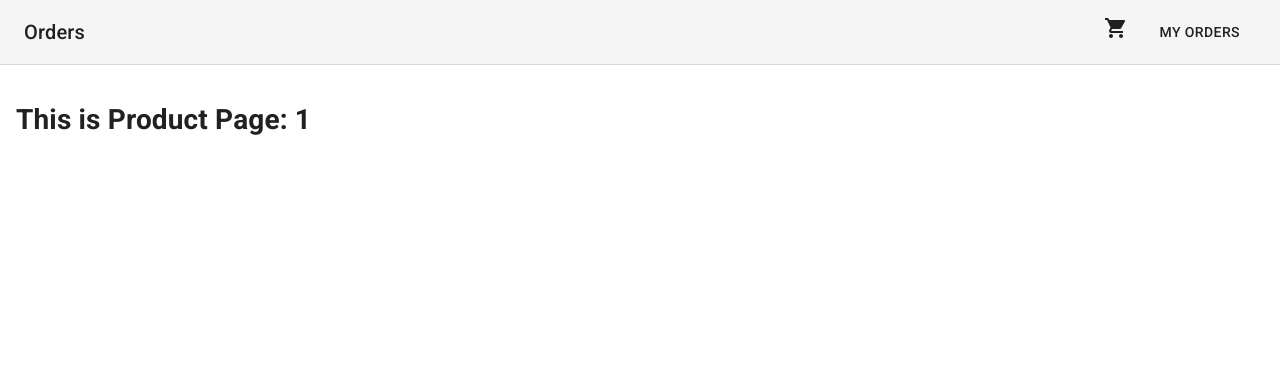
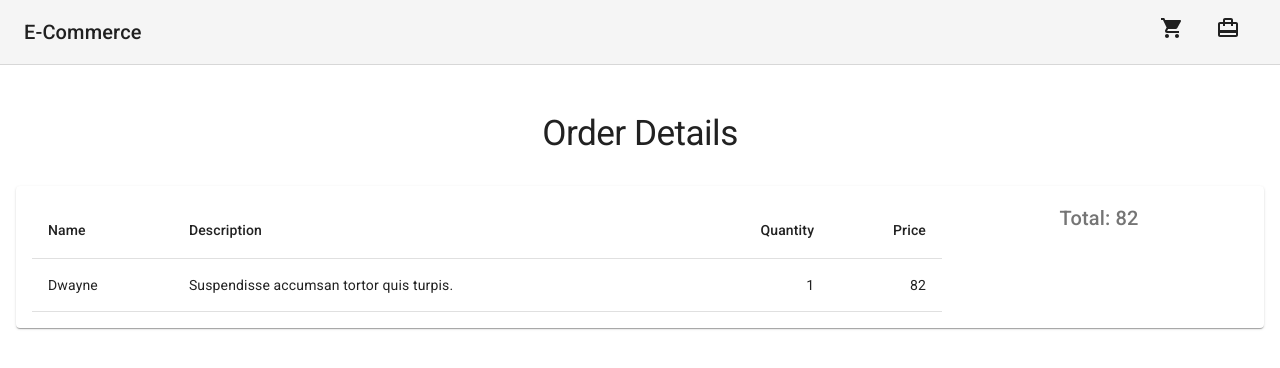
Before and after one commit to ismaelmiah/reactnext, a Next.js app: page /orders/1 in a window 1280 px wide. Shown: the top 368 px of the page. Built offline with nearby package versions, Linux system fonts and the light colour scheme.

Commit message:
Order Details Showes Correctly

```diff
--- a/components/Layout.js
+++ b/components/Layout.js
@@ -11,9 +11,10 @@ import { theme } from "../utils/styles";
 import ShoppingCartIcon from "@material-ui/icons/ShoppingCart";
 import { useStyles } from "../utils/styles";
 import { Badge } from "@material-ui/core";
-import  CartContext from "./cartContext";
+import CartContext from "./cartContext";
+import CardTravelIcon from "@material-ui/icons/CardTravel";
 
-export const Layout = ({ children, title="Home" }) => {
+export const Layout = ({ children, title = "Home" }) => {
   const classes = useStyles();
   const { cart } = useContext(CartContext);
   return (
@@ -45,7 +46,7 @@ export const Layout = ({ children, title="Home" }) => {
                 href="/"
                 className={classes.toolbarTitle}
               >
-                {`${title}`}
+                E-Commerce
               </Link>
             </NextLink>
             <nav>
@@ -74,7 +75,7 @@ export const Layout = ({ children, title="Home" }) => {
                   href="/orders"
                   className={classes.link}
                 >
-                  My Orders
+                  <CardTravelIcon />
                 </Link>
               </NextLink>
             </nav>
--- a/pages/orders/[id].js
+++ b/pages/orders/[id].js
@@ -1,6 +1,18 @@
 import orders from "../../utils/order.json";
 import React from "react";
 import { Layout } from "../../components/Layout";
+import { makeStyles } from "@material-ui/core/styles";
+import Paper from "@material-ui/core/Paper";
+import {
+  Grid,
+  Table,
+  TableBody,
+  TableCell,
+  TableContainer,
+  TableHead,
+  TableRow,
+  Typography,
+} from "@material-ui/core";
 
 export const getStaticPaths = async () => {
   const paths = orders.map((x) => {
@@ -11,19 +23,91 @@ export const getStaticPaths = async () => {
     fallback: false,
   };
 };
+const useStyles = makeStyles((theme) => ({
+  root: {
+    flexGrow: 1,
+  },
+  form: {
+    "& .MuiTextField-root": {
+      margin: theme.spacing(1),
+      width: 200,
+    },
+  },
+  paper: {
+    padding: theme.spacing(2),
+    textAlign: "center",
+    color: theme.palette.text.secondary,
+  },
+}));
 
 export const getStaticProps = async (context) => {
   const id = parseInt(context.params.id);
-  let order = orders.filter((x) => x.id === id)[0];
+  let order = orders.filter((x) => x.id === id)[0].orders;
   return {
     props: { order },
   };
 };
 const Orders = ({ order }) => {
-    console.log("Order - ", order)
+  const classes = useStyles();
+  console.log("Order - ", order);
+
+  let subTotal = 0;
+  for (let key in order) {
+    subTotal += order[key].price * order[key].cartquantity;
+  }
+
   return (
-    <Layout title="Orders">
-      <h1>This is Product Page: {order.id}</h1>
+    <Layout title="Order Details">
+        <Typography variant="h1" align="center" component="h1">
+          Order Details
+        </Typography>
+        <div className={classes.root}>
+          <Grid container spacing={3}>
+            <Grid item xs={12}>
+              <Paper className={classes.paper}>
+                <Grid container spacing={1}>
+                  <Grid item md={9}>
+                    <Grid container>
+                      <TableContainer>
+                        <Table aria-label="Orders">
+                          <TableHead>
+                            <TableRow>
+                              <TableCell>Name</TableCell>
+                              <TableCell>Description</TableCell>
+                              <TableCell align="right">Quantity</TableCell>
+                              <TableCell align="right">Price</TableCell>
+                            </TableRow>
+                          </TableHead>
+                          <TableBody>
+                            {order.map((item) => (
+                              <TableRow key={item.id}>
+                                <TableCell component="th" scope="row">
+                                  {item.name}
+                                </TableCell>
+                                <TableCell component="th" scope="row">
+                                  {item.description}
+                                </TableCell>
+                                <TableCell align="right">
+                                  {item.cartquantity}
+                                </TableCell>
+                                <TableCell align="right">
+                                  {item.price}
+                                </TableCell>
+                              </TableRow>
+                            ))}
+                          </TableBody>
+                        </Table>
+                      </TableContainer>
+                    </Grid>
+                  </Grid>
+                  <Grid item md={3} xs={12}>
+                    <Typography variant="h6">Total: {subTotal}</Typography>
+                  </Grid>
+                </Grid>
+              </Paper>
+            </Grid>
+          </Grid>
+        </div>
     </Layout>
   );
 };
```
Also changed, not shown: pages/orders.js (+26 -22 lines).
